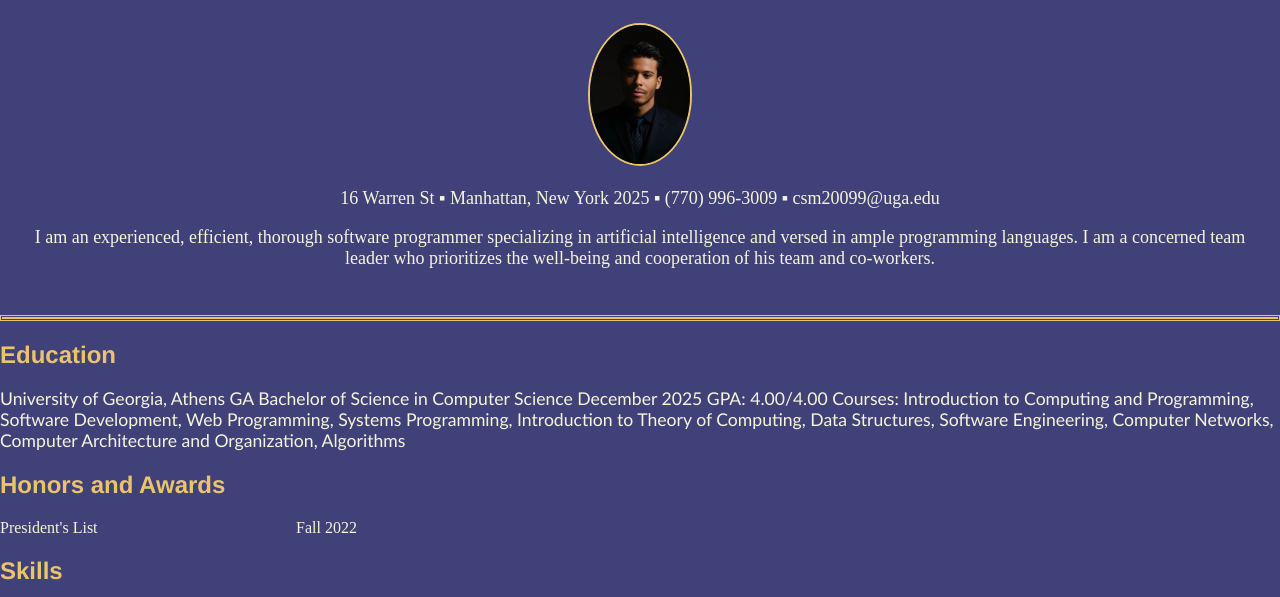
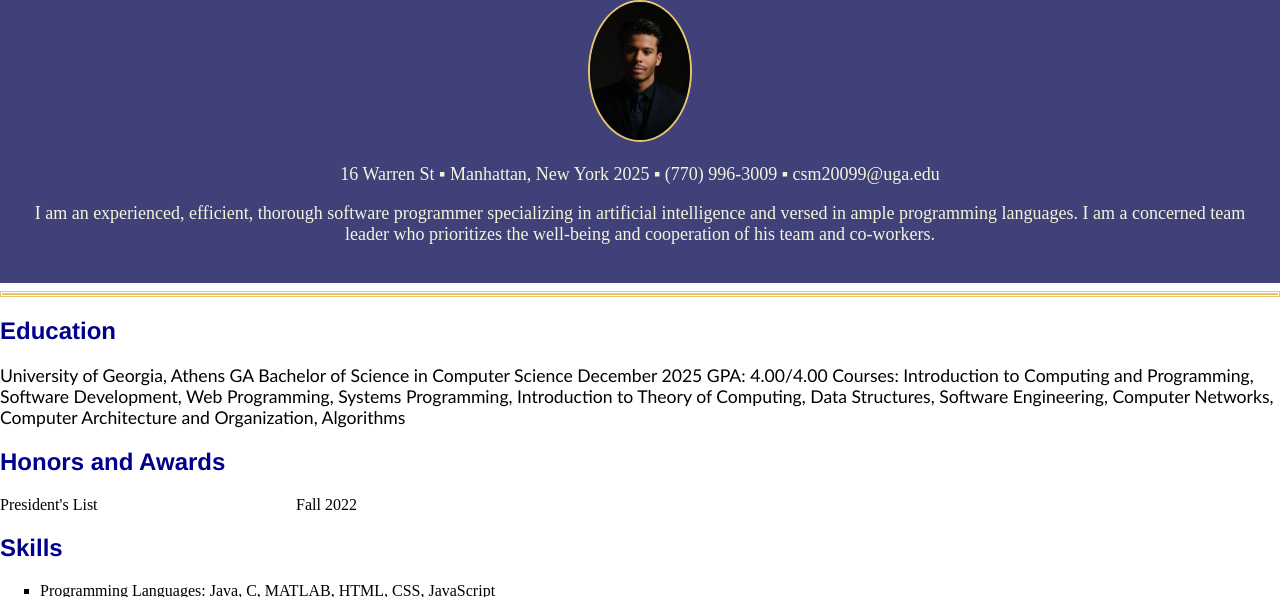
Before and after one commit to Callummobley/CallumMobley.github.io, a plain HTML site: page index.html in a window 1280 px wide. Shown: the part 147-744 px from the top of the page. Drawn offline with Linux system fonts and the light colour scheme.

Commit message:
Update style_template.css

```diff
--- a/css/style_template.css
+++ b/css/style_template.css
@@ -1,7 +1,6 @@
 /* General Styles */
 body {
-    margin: 0;
-    background: rgb(65, 65, 122);
+    margin: 0
 }
 
 /* Nav Styles */
@@ -38,7 +37,7 @@ footer a:hover {}
 }
 
 .splash h1 {
-    font-family: 'Times New Roman', Times, serif;
+    font-family: 'Times New Roman', Times, serif
     font-size: 2em;
     color: #e9c46a;
 }
@@ -67,14 +66,14 @@ section {}
 /* Section Headings */
 section h2 {
     font-family: 'Franklin Gothic Medium', 'Arial Narrow', Arial, sans-serif;
-    color: #e9c46a;
-    background: rgb(65, 65, 122);
+    color:darkblue
 }
 
 .education {
     font-family: 'Trebuchet MS', 'Lucida Sans Unicode', 'Lucida Grande', 'Lucida Sans', Arial, sans-serif;
     font-size: 1.1em;
-    color: beige;
+    color: black;
+
 }
 
 /* Paragraph Styles */
@@ -94,7 +93,6 @@ section a:hover {
 /* List Styles */
 ul {
     list-style-type: square;
-    color: beige;
 }
 
 dl {
@@ -103,13 +101,9 @@ dl {
     gap: 6px;
 }
 
-dl dt{
-    color: beige;
-}
+dl dt{}
 
-dl dd{
-    color: beige;
-}
+dl dd{}
 
 /* Project Section */
 .three-col {
```
